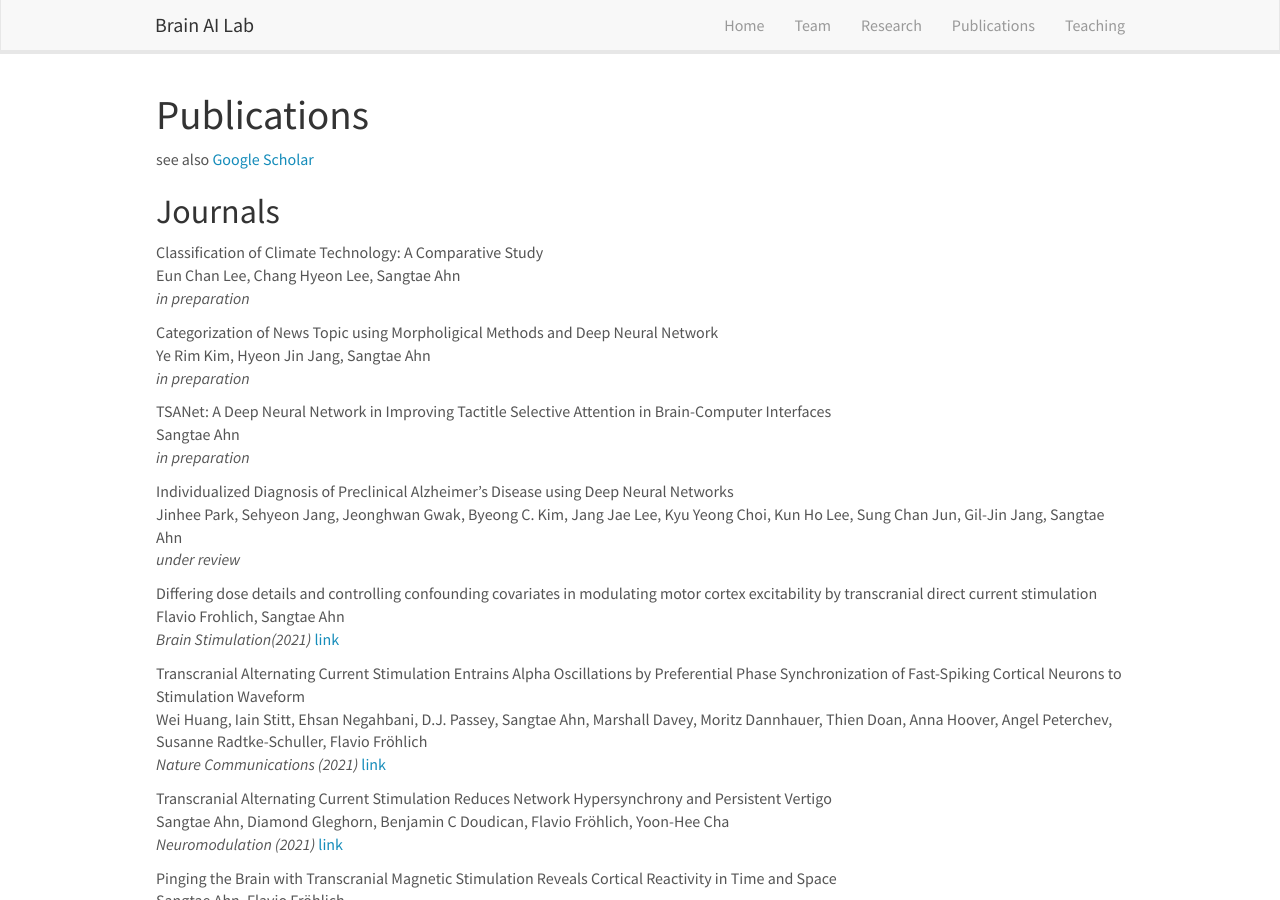
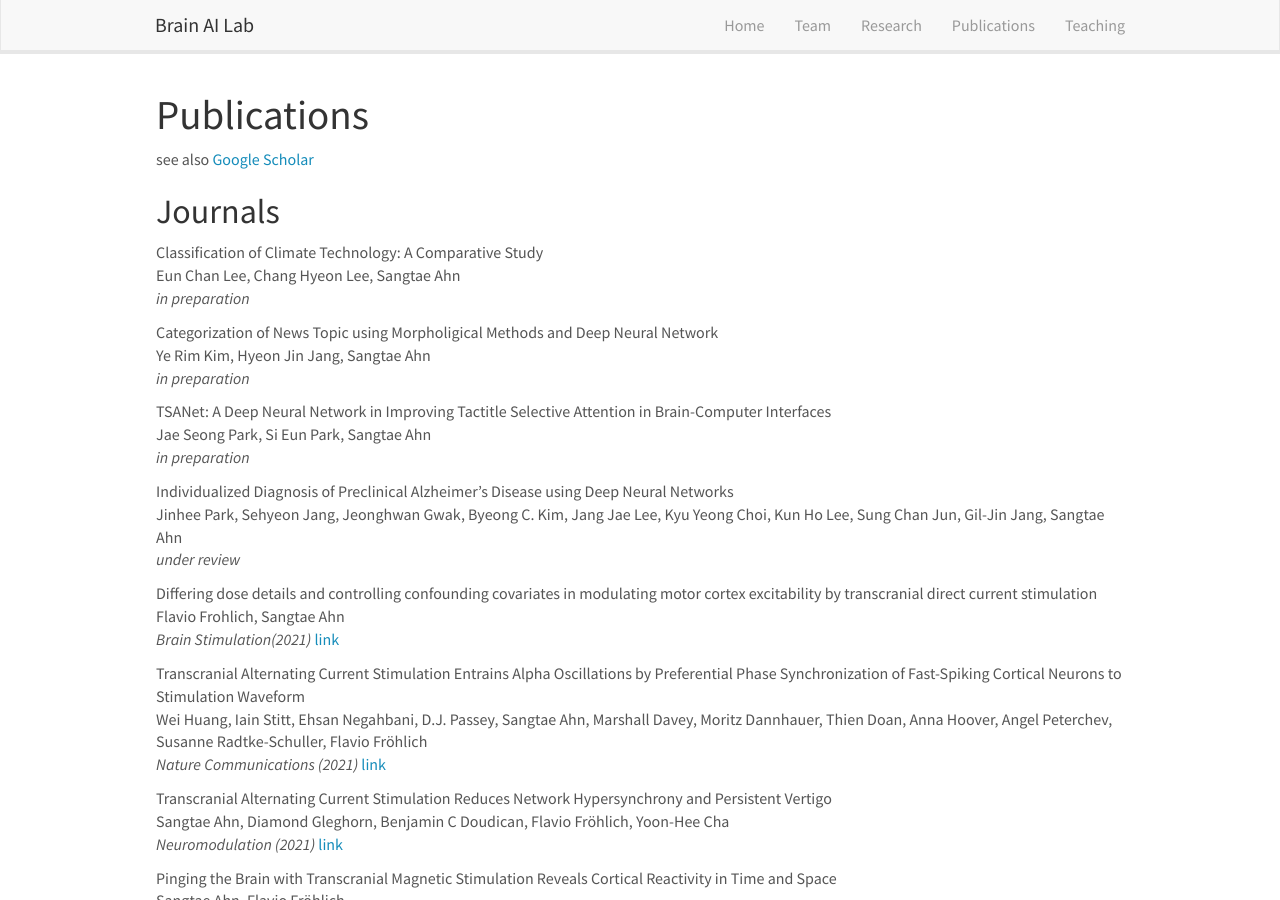
Before and after one commit to KNU-BrainAI/knu-brainai.github.io, a Jekyll site: the page built from _pages/publications.md, in a window 1280 px wide and 900 px high. Built offline with Jekyll 4.4.1, drawn with Linux system fonts in a browser that asks for light colours; nearby versions of some CDN libraries.

Commit message:
Update publist.yml

```diff
--- a/_data/publist.yml
+++ b/_data/publist.yml
@@ -25,7 +25,7 @@
 - title: "TSANet: A Deep Neural Network in Improving Tactitle Selective Attention in Brain-Computer Interfaces"
   image:
   description:
-  authors: Sangtae Ahn
+  authors: Jae Seong Park, Si Eun Park, Sangtae Ahn
   journal: in preparation
   link:
     url:
```
